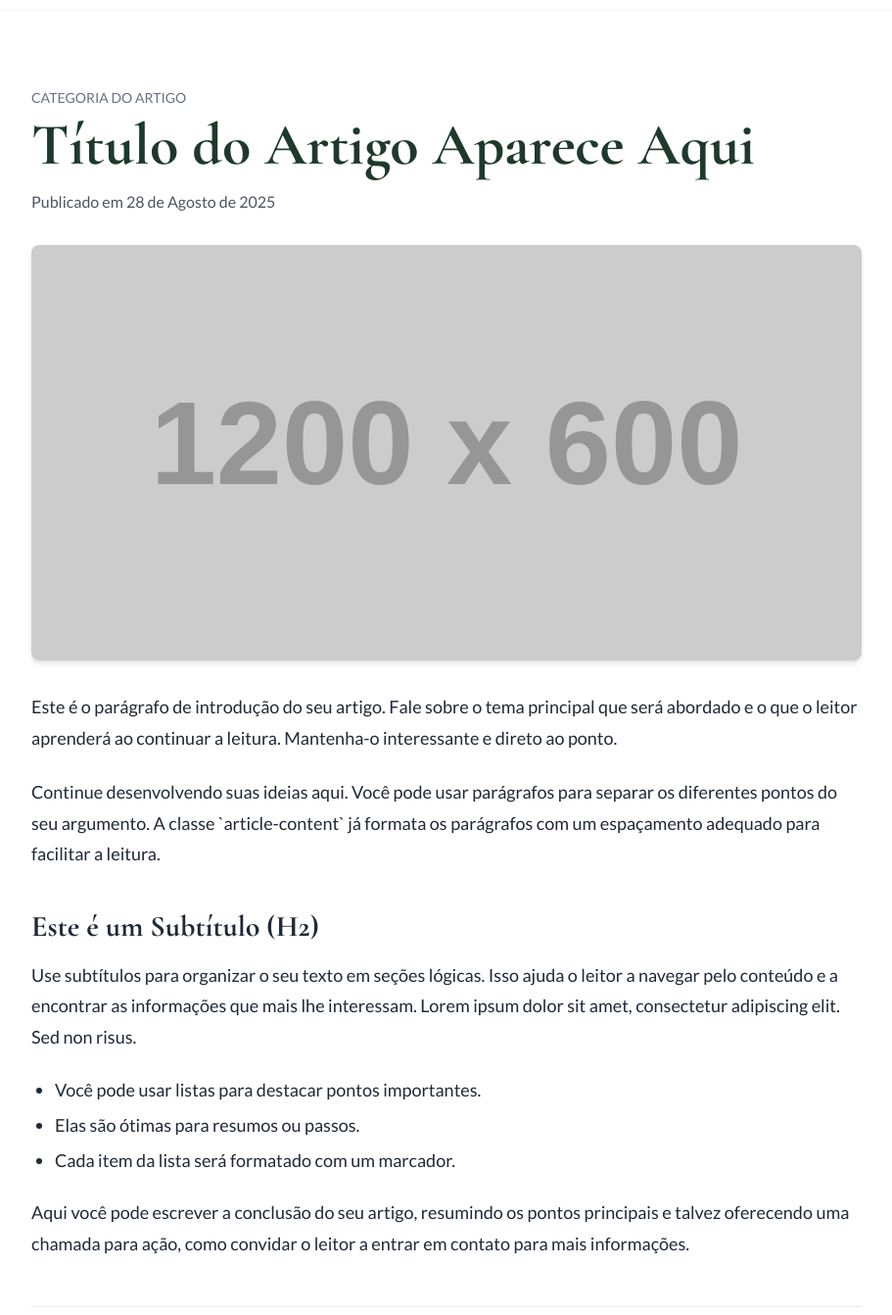
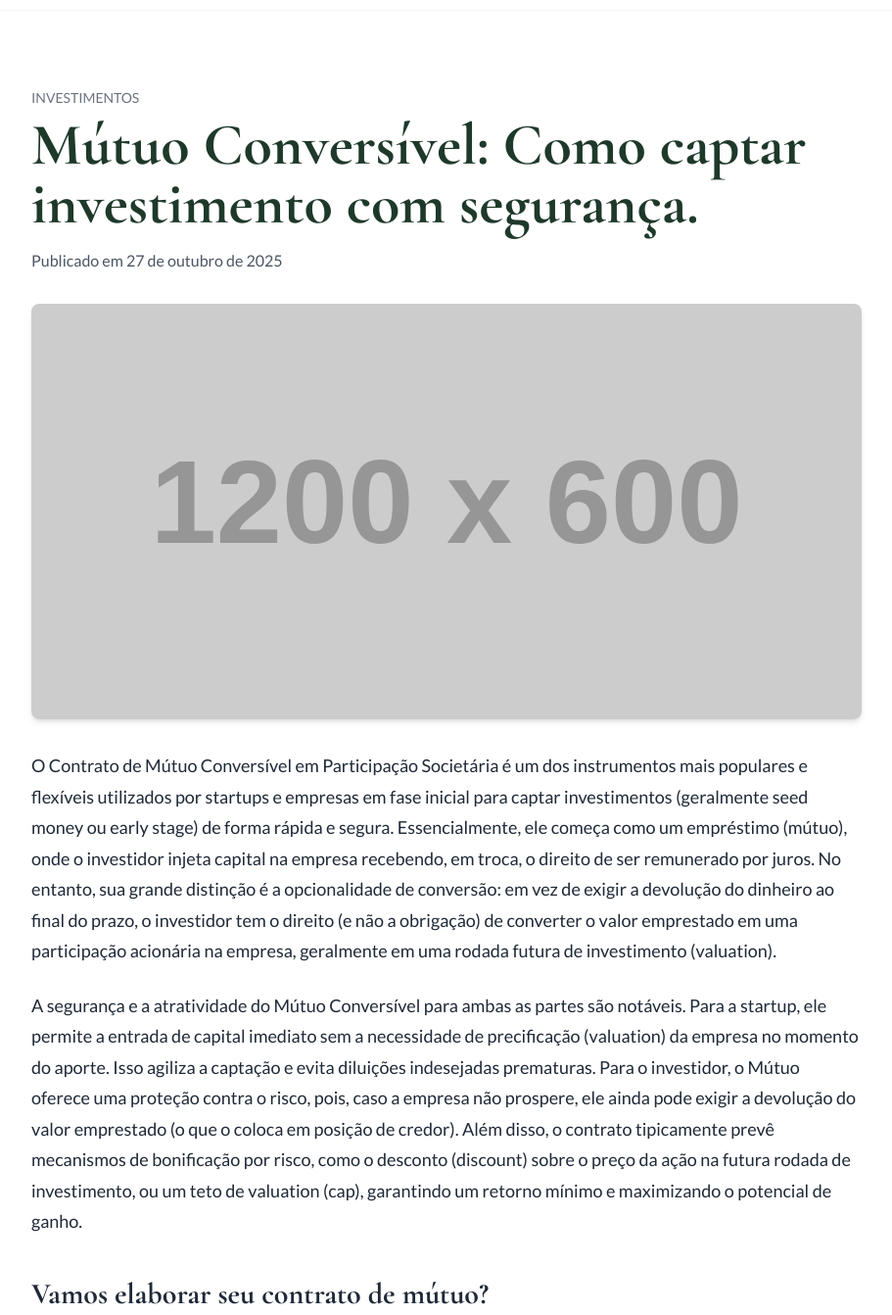
Before and after one commit to giovannifcarvalho/gioadv, a plain HTML site: page artigo-mutuo-conversivel.html in a window 1280 px wide. Shown: the part 70-1412 px from the top of the page at 98% size, without its empty margins (184-1095 px from the left). Drawn offline with nearby package versions, Linux system fonts and the light colour scheme; placeholder pictures from the web are drawn by us.

Commit message:
Update artigo-mutuo-conversivel.html

```diff
--- a/artigo-mutuo-conversivel.html
+++ b/artigo-mutuo-conversivel.html
@@ -100,30 +100,23 @@
         <article class="py-20">
             <div class="container mx-auto px-6 max-w-4xl">
                 <!-- PASSO 2: Altere o título, categoria e data aqui -->
-                <p class="text-sm text-gray-500 mb-2">CATEGORIA DO ARTIGO</p>
-                <h1 class="text-4xl md:text-6xl font-bold text-brand-green leading-tight mb-4">Título do Artigo Aparece Aqui</h1>
-                <p class="text-gray-600">Publicado em 28 de Agosto de 2025</p>
+                <p class="text-sm text-gray-500 mb-2">INVESTIMENTOS</p>
+                <h1 class="text-4xl md:text-6xl font-bold text-brand-green leading-tight mb-4">Mútuo Conversível: Como captar investimento com segurança.</h1>
+                <p class="text-gray-600">Publicado em 27 de outubro de 2025</p>
 
                 <!-- PASSO 3: Altere a imagem principal do artigo -->
-                <img src="https://placehold.co/1200x600/1e392a/c2a56c?text=IMAGEM+DO+ARTIGO" class="w-full h-auto object-cover rounded-lg my-8 shadow-md" alt="Descrição da imagem do artigo">
+                <img src="https://placehold.co/1200x600/1e392a/c2a56c?text=Mútuo Conversível" class="w-full h-auto object-cover rounded-lg my-8 shadow-md" alt="Descrição da imagem do artigo">
 
                 <!-- PASSO 4: Adicione o conteúdo do seu artigo aqui -->
                 <div class="article-content text-lg text-gray-800">
-                    <p>Este é o parágrafo de introdução do seu artigo. Fale sobre o tema principal que será abordado e o que o leitor aprenderá ao continuar a leitura. Mantenha-o interessante e direto ao ponto.</p>
+                    <p>O Contrato de Mútuo Conversível em Participação Societária é um dos instrumentos mais populares e flexíveis utilizados por startups e empresas em fase inicial para captar investimentos (geralmente seed money ou early stage) de forma rápida e segura. Essencialmente, ele começa como um empréstimo (mútuo), onde o investidor injeta capital na empresa recebendo, em troca, o direito de ser remunerado por juros. No entanto, sua grande distinção é a opcionalidade de conversão: em vez de exigir a devolução do dinheiro ao final do prazo, o investidor tem o direito (e não a obrigação) de converter o valor emprestado em uma participação acionária na empresa, geralmente em uma rodada futura de investimento (valuation).</p>
 
-                    <p>Continue desenvolvendo suas ideias aqui. Você pode usar parágrafos para separar os diferentes pontos do seu argumento. A classe `article-content` já formata os parágrafos com um espaçamento adequado para facilitar a leitura.</p>
+                    <p>A segurança e a atratividade do Mútuo Conversível para ambas as partes são notáveis. Para a startup, ele permite a entrada de capital imediato sem a necessidade de precificação (valuation) da empresa no momento do aporte. Isso agiliza a captação e evita diluições indesejadas prematuras. Para o investidor, o Mútuo oferece uma proteção contra o risco, pois, caso a empresa não prospere, ele ainda pode exigir a devolução do valor emprestado (o que o coloca em posição de credor). Além disso, o contrato tipicamente prevê mecanismos de bonificação por risco, como o desconto (discount) sobre o preço da ação na futura rodada de investimento, ou um teto de valuation (cap), garantindo um retorno mínimo e maximizando o potencial de ganho.</p>
 
-                    <h2>Este é um Subtítulo (H2)</h2>
-                    <p>Use subtítulos para organizar o seu texto em seções lógicas. Isso ajuda o leitor a navegar pelo conteúdo e a encontrar as informações que mais lhe interessam. Lorem ipsum dolor sit amet, consectetur adipiscing elit. Sed non risus.</p>
+                    <h2>Vamos elaborar seu contrato de mútuo?</h2>
+                    <p>Para utilizar o Mútuo Conversível com a máxima segurança jurídica, é crucial a correta elaboração das cláusulas de conversão. É necessário definir claramente os eventos-gatilho que permitirão a conversão (e.g., uma nova rodada de investimento, venda da empresa ou término do prazo do mútuo), a fórmula de cálculo da participação societária (incluindo discount e cap), e os procedimentos de due diligence. Ao postergar a discussão sobre o valuation e, ao mesmo tempo, oferecer mecanismos de proteção ao investidor e flexibilidade à empresa, o Mútuo Conversível consolida-se como a estrutura jurídica preferencial para dar início a um relacionamento de investimento, promovendo a captação de recursos de forma organizada e com minimização de riscos.</p>
 
-                    <ul>
-                        <li>Você pode usar listas para destacar pontos importantes.</li>
-                        <li>Elas são ótimas para resumos ou passos.</li>
-                        <li>Cada item da lista será formatado com um marcador.</li>
-                    </ul>
-
-                    <p>Aqui você pode escrever a conclusão do seu artigo, resumindo os pontos principais e talvez oferecendo uma chamada para ação, como convidar o leitor a entrar em contato para mais informações.</p>
-                </div>
+                    </div>
 
                 <div class="mt-12 border-t pt-8">
                     <a href="blog.html" class="font-bold text-brand-gold hover:underline">&larr; Voltar para todos os artigos</a>
```
